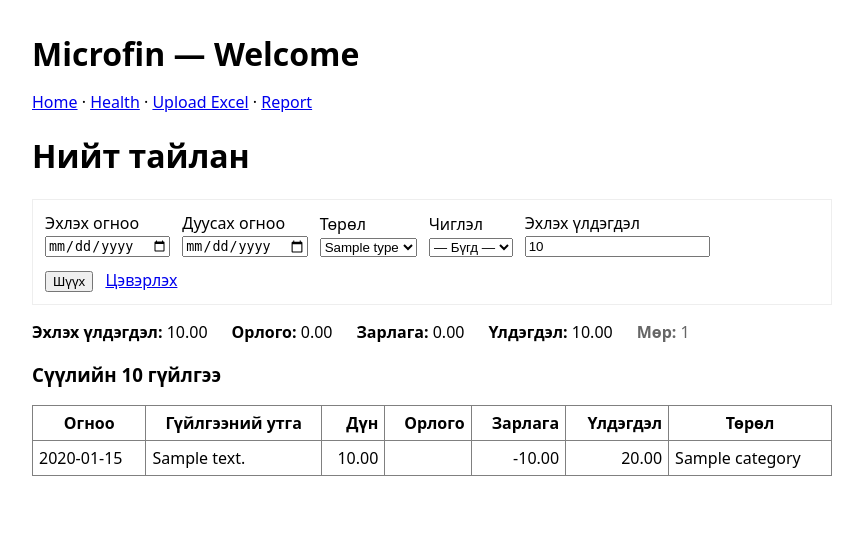
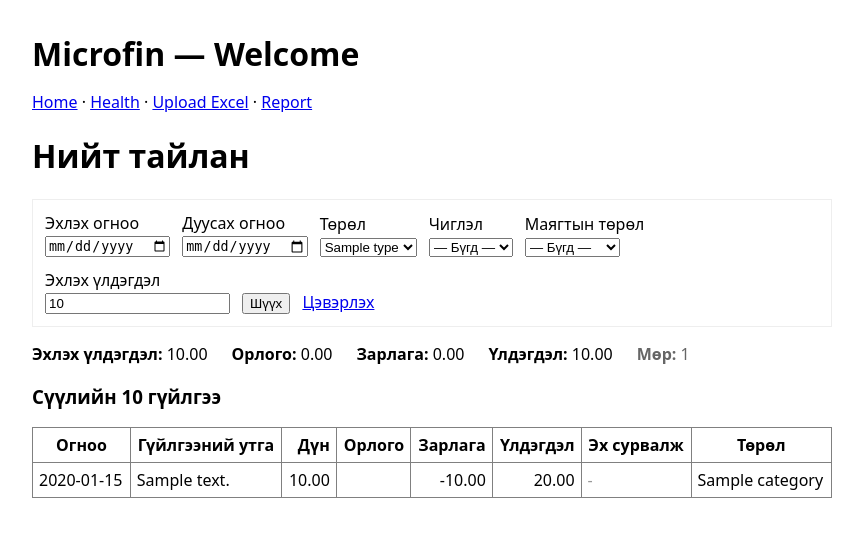
Before and after one commit to Altantugs/microfin, a Symfony app: template templates/report/summary.html.twig in a window 1280 px wide. Shown: the top 537 px of the page, without its empty margins (208-1071 px from the left). Run offline with Twig, Linux system fonts and the light colour scheme; the template is opened without the code that fills it: most values are stand-ins (such as "Sample title", 1, 10 or a date in 2020); some libraries are stand-ins or nearby versions.

Commit message:
feat(report): origin (CASH/BANK) шүүлтүүр болон эх сурвалж badge нэмэв

```diff
--- a/templates/report/summary.html.twig
+++ b/templates/report/summary.html.twig
@@ -38,6 +38,17 @@
         <option value="out" {{ filters.dir|default('') == 'out' ? 'selected' : '' }}>Зарлага</option>
       </select>
     </div>
+
+    {# --- ШИНЭ: Маягтын төрөл (origin) шүүлтүүр --- #}
+    <div>
+      <label>Маягтын төрөл</label><br>
+      <select name="origin">
+        <option value="">— Бүгд —</option>
+        <option value="CASH" {{ (filters.origin|default('')) == 'CASH' ? 'selected' : '' }}>КАСС</option>
+        <option value="BANK" {{ (filters.origin|default('')) == 'BANK' ? 'selected' : '' }}>ХАРИЛЦАХ</option>
+      </select>
+    </div>
+
     <div>
       <label>Эхлэх үлдэгдэл</label><br>
       <input type="number" step="0.01" name="opening" value="{{ openingBalance|default(0) }}">
@@ -66,6 +77,7 @@
         <th style="text-align:right">Орлого</th>
         <th style="text-align:right">Зарлага</th>
         <th style="text-align:right">Үлдэгдэл</th>
+        {# --- ШИНЭ --- #}<th>Эх сурвалж</th>
         <th>Төрөл</th>
       </tr>
     </thead>
@@ -73,21 +85,37 @@
       {% set running = openingBalance|default(0) %}
       {% if latest is defined and latest is not empty %}
         {% for t in latest %}
-          {# |float байхгүй тул тоо руу хүчээр кастлах: + 0 #}
           {% set amt = t.amount + 0 %}
           {% set running = running + amt %}
           <tr>
             <td>{{ t.date ? t.date|date('Y-m-d') : '' }}</td>
             <td>{{ t.description }}</td>
             <td style="text-align:right">{{ amt|number_format(2, '.', ',') }}</td>
-            <td style="text-align:right">{{ (t.isIncome ?? (t.getIsIncome is defined and t.getIsIncome ? t.getIsIncome : false)) ? amt|number_format(2, '.', ',') : '' }}</td>
-            <td style="text-align:right">{{ (t.isIncome ?? (t.getIsIncome is defined and t.getIsIncome ? t.getIsIncome : false)) ? '' : (amt * -1)|number_format(2, '.', ',') }}</td>
+            <td style="text-align:right">
+              {{ (t.isIncome ?? (t.getIsIncome is defined and t.getIsIncome ? t.getIsIncome : false)) ? amt|number_format(2, '.', ',') : '' }}
+            </td>
+            <td style="text-align:right">
+              {{ (t.isIncome ?? (t.getIsIncome is defined and t.getIsIncome ? t.getIsIncome : false)) ? '' : (amt * -1)|number_format(2, '.', ',') }}
+            </td>
             <td style="text-align:right">{{ running|number_format(2, '.', ',') }}</td>
+
+            {# --- ШИНЭ: Эх сурвалж badge --- #}
+            <td>
+              {% set o = (t.origin is defined ? t.origin : (t.getOrigin is defined ? t.getOrigin() : null)) %}
+              {% if o == 'CASH' %}
+                <span style="background:#f5f5f5;border:1px solid #ddd;border-radius:12px;padding:2px 8px;white-space:nowrap;">КАСС</span>
+              {% elseif o == 'BANK' %}
+                <span style="background:#eef7ff;border:1px solid #cfe4ff;border-radius:12px;padding:2px 8px;white-space:nowrap;">ХАРИЛЦАХ</span>
+              {% else %}
+                <span style="color:#999">-</span>
+              {% endif %}
+            </td>
+
             <td>{{ t.category ?: '-' }}</td>
           </tr>
         {% endfor %}
       {% else %}
-        <tr><td colspan="7">Мэдээлэл алга.</td></tr>
+        <tr><td colspan="8">Мэдээлэл алга.</td></tr>
       {% endif %}
     </tbody>
   </table>
```
